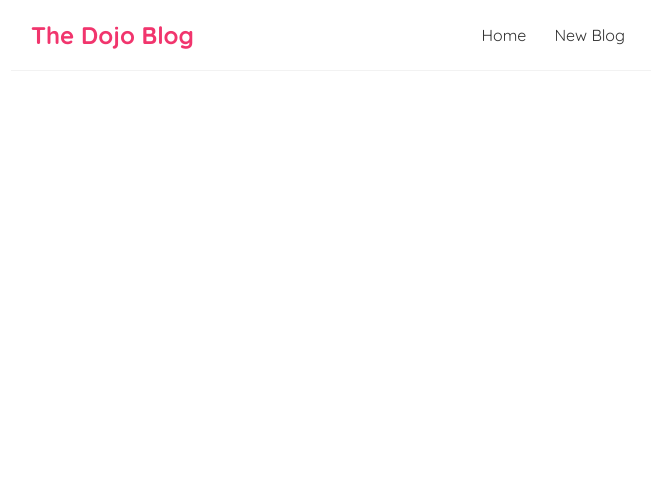
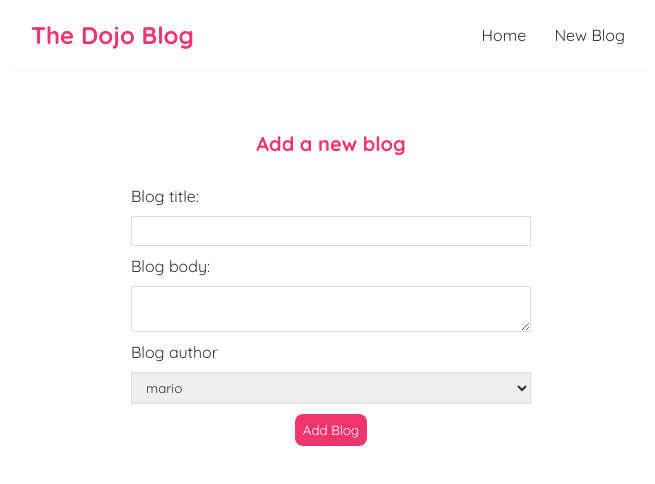
Before and after one commit to 0xCryptoStefan/simple-react-blog, a React (Create React App) app: page /create in a window 1280 px wide. Shown: the top 484 px of the page, without its empty margins (309-964 px from the left). Built offline with nearby package versions, Linux system fonts and the light colour scheme.

Commit message:
Added POST method for JSON server

```diff
--- a/data/db.json
+++ b/data/db.json
@@ -17,6 +17,30 @@
       "body": "The quick brown fox jumps over the lazy dog",
       "author": "Foxy Dog",
       "id": 3
+    },
+    {
+      "title": "New blog title",
+      "body": "new blog body",
+      "author": "",
+      "id": 4
+    },
+    {
+      "title": "blog",
+      "body": "blog blog blog",
+      "author": "mario",
+      "id": 5
+    },
+    {
+      "title": "test blog",
+      "body": "new blog I am adding",
+      "author": "yoshi",
+      "id": 6
+    },
+    {
+      "title": "test blog 2",
+      "body": "new blog I am adding 2",
+      "author": "yoshi",
+      "id": 7
     }
   ]
 }
--- a/src/App.js
+++ b/src/App.js
@@ -1,6 +1,12 @@
+import { BrowserRouter as Router, Routes, Route } from "react-router-dom";
+
+// Components
 import Navbar from "./components/Navbar";
+
+// Routes
 import Home from "./routes/Home";
-import { BrowserRouter as Router, Routes, Route } from "react-router-dom";
+import Create from "./routes/Create";
+import BlogDetails from "./routes/BlogDetails";
 
 function App() {
   return (
@@ -10,6 +16,8 @@
         <div className="content">
           <Routes>
             <Route exact path="/" element={<Home />} />
+            <Route path="/create" element={<Create />} />
+            <Route path="/blogs/:id" element={<BlogDetails />} />
           </Routes>
         </div>
       </div>
--- a/src/components/BlogList.js
+++ b/src/components/BlogList.js
@@ -1,4 +1,5 @@
 import React from "react";
+import { Link } from "react-router-dom";
 
 // Alternative method to passing props and creating variables is destructuring the props object in the argument
 // Standard call
@@ -13,8 +14,10 @@
       <h2>{title}</h2>
       {blogs.map((blog) => (
         <div className="blog-preview" key={blog.id}>
-          <h2>{blog.title}</h2>
-          <p>Written by {blog.author}.</p>
+          <Link to={`/blogs/${blog.id}`}>
+            <h2>{blog.title}</h2>
+            <p>Written by {blog.author}.</p>
+          </Link>
         </div>
       ))}
     </div>
--- a/src/hooks/useFetch.js
+++ b/src/hooks/useFetch.js
@@ -6,7 +6,8 @@
   const [error, setError] = useState(null);
 
   useEffect(() => {
-    fetch(url)
+    const abortCont = new AbortController();
+    fetch(url, { signal: abortCont.signal })
       .then((res) => {
         if (!res.ok) {
           throw new Error(
@@ -21,10 +22,16 @@
         setError(null);
       })
       .catch((err) => {
-        setError(err.message);
-        console.error(err.message);
-        setIsPending(false);
+        if (err.name === "AbortError") {
+          console.log("Fetch aborted.");
+        } else {
+          setError(err.message);
+          //   console.error(err.message);
+          setIsPending(false);
+        }
       });
+
+    return () => abortCont.abort();
   }, [url]);
 
   return { data, isPending, error };
--- a/src/index.css
+++ b/src/index.css
@@ -48,3 +48,58 @@
   color: #f1356d;
   margin-bottom: 8px;
 }
+.blog-preview a {
+  text-decoration: none;
+}
+
+/* blog details page */
+.blog-details h2 {
+  font-size: 20px;
+  color: #f1356d;
+  margin-bottom: 10px;
+}
+.blog-details div {
+  margin: 20px 0;
+}
+.blog-details button {
+  background: #f1356d;
+  color: #fff;
+  border: 0;
+  padding: 8px;
+  border-radius: 8px;
+  cursor: pointer;
+}
+
+/* create new blog form */
+.create {
+  max-width: 400px;
+  margin: 0 auto;
+  text-align: center;
+}
+.create label {
+  text-align: left;
+  display: block;
+}
+.create h2 {
+  font-size: 20px;
+  color: #f1356d;
+  margin-bottom: 30px;
+}
+.create input,
+.create textarea,
+.create select {
+  width: 100%;
+  padding: 6px 10px;
+  margin: 10px 0;
+  border: 1px solid #ddd;
+  box-sizing: border-box;
+  display: block;
+}
+.create button {
+  background: #f1356d;
+  color: #fff;
+  border: 0;
+  padding: 8px;
+  border-radius: 8px;
+  cursor: pointer;
+}
--- a/src/index.js
+++ b/src/index.js
@@ -5,7 +5,7 @@
 
 const root = ReactDOM.createRoot(document.getElementById("root"));
 root.render(
-  <React.StrictMode>
-    <App />
-  </React.StrictMode>
+  // <React.StrictMode>
+  <App />
+  // </React.StrictMode>
 );
--- /dev/null
+++ b/src/routes/BlogDetails.js
@@ -0,0 +1,25 @@
+import React from "react";
+import { useParams } from "react-router-dom";
+import useFetch from "../hooks/useFetch";
+
+export default function BlogDetails() {
+  const { id } = useParams();
+  const {
+    data: blog,
+    isPending,
+    error,
+  } = useFetch("http://localhost:8000/blogs/" + id);
+  return (
+    <div className="blog-details">
+      {isPending && <div>Loading...</div>}
+      {error && <div>{error}</div>}
+      {blog && (
+        <article>
+          <h2>{blog.title}</h2>
+          <p>Written by {blog.author}</p>
+          <p>{blog.body}</p>
+        </article>
+      )}
+    </div>
+  );
+}
--- a/src/routes/Create.js
+++ b/src/routes/Create.js
@@ -0,0 +1,53 @@
+import React, { useState } from "react";
+
+export default function Create() {
+  const listOfAuthors = ["mario", "luigi"];
+  const [title, setTitle] = useState("");
+  const [body, setBody] = useState("");
+  const [author, setAuthor] = useState(listOfAuthors[0]);
+  const [isPending, setIsPending] = useState(false);
+
+  const handleSubmit = (e) => {
+    e.preventDefault();
+    const blog = { title, body, author };
+
+    setIsPending(true);
+
+    fetch("http://localhost:8000/blogs", {
+      method: "POST",
+      headers: { "content-type": "application/json" },
+      body: JSON.stringify(blog),
+    }).then(() => {
+      console.log("new blog added");
+      setIsPending(false);
+    });
+  };
+
+  return (
+    <div className="create">
+      <h2>Add a new blog</h2>
+      <form onSubmit={handleSubmit}>
+        <label>Blog title:</label>
+        <input
+          type="text"
+          required
+          value={title}
+          onChange={(e) => setTitle(e.target.value)}
+        />
+        <label>Blog body:</label>
+        <textarea
+          required
+          value={body}
+          onChange={(e) => setBody(e.target.value)}
+        ></textarea>
+        <label>Blog author</label>
+        <select value={author} onChange={(e) => setAuthor(e.target.value)}>
+          <option value="mario">mario</option>
+          <option value="yoshi">yoshi</option>
+        </select>
+        {!isPending && <button>Add Blog</button>}
+        {isPending && <button disabled>Adding...</button>}
+      </form>
+    </div>
+  );
+}
--- a/src/routes/Home.js
+++ b/src/routes/Home.js
@@ -1,5 +1,4 @@
 import React from "react";
-// import { useState, useEffect } from "react";
 import BlogList from "../components/BlogList";
 import useFetch from "../hooks/useFetch";
 
```
